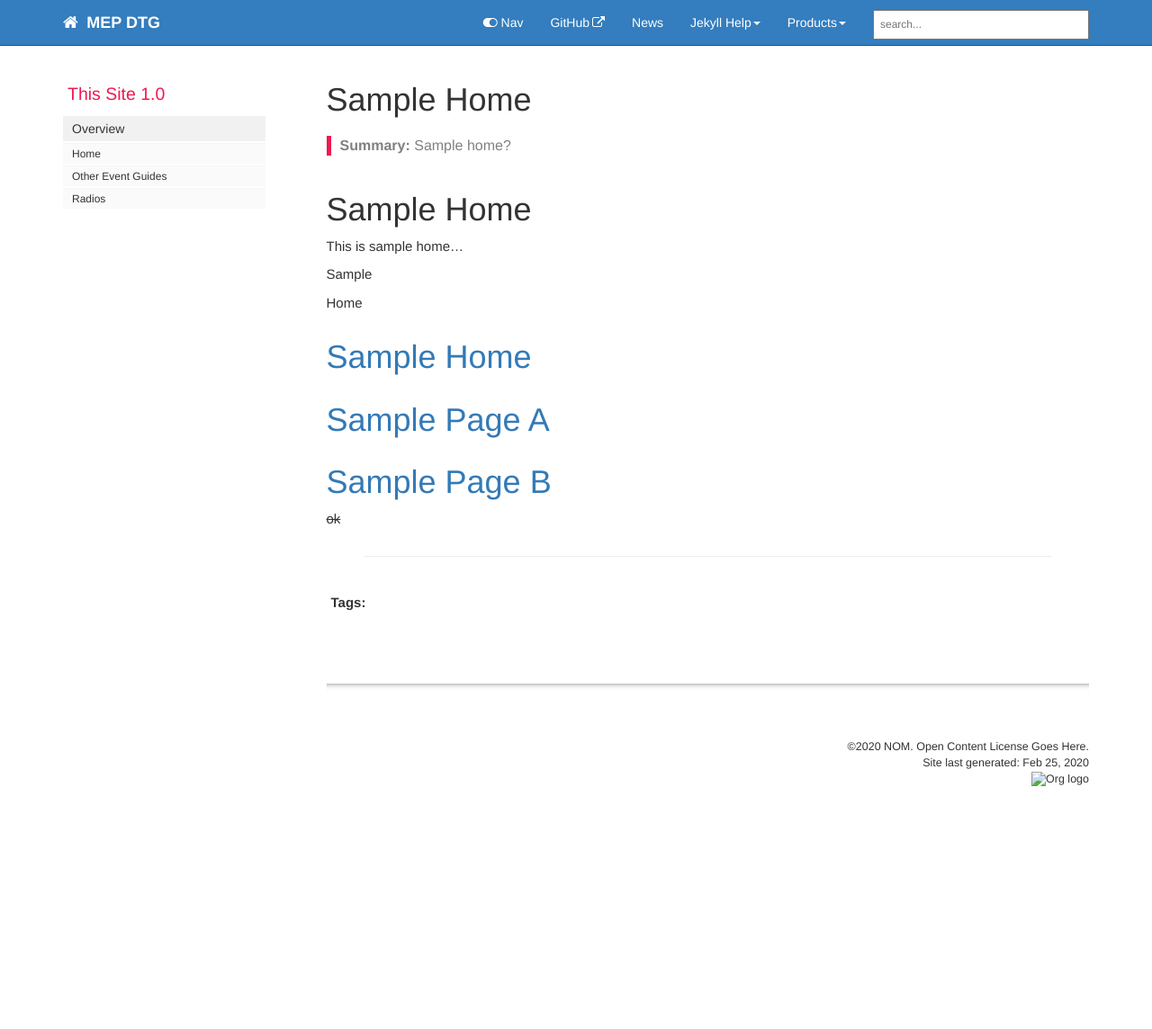
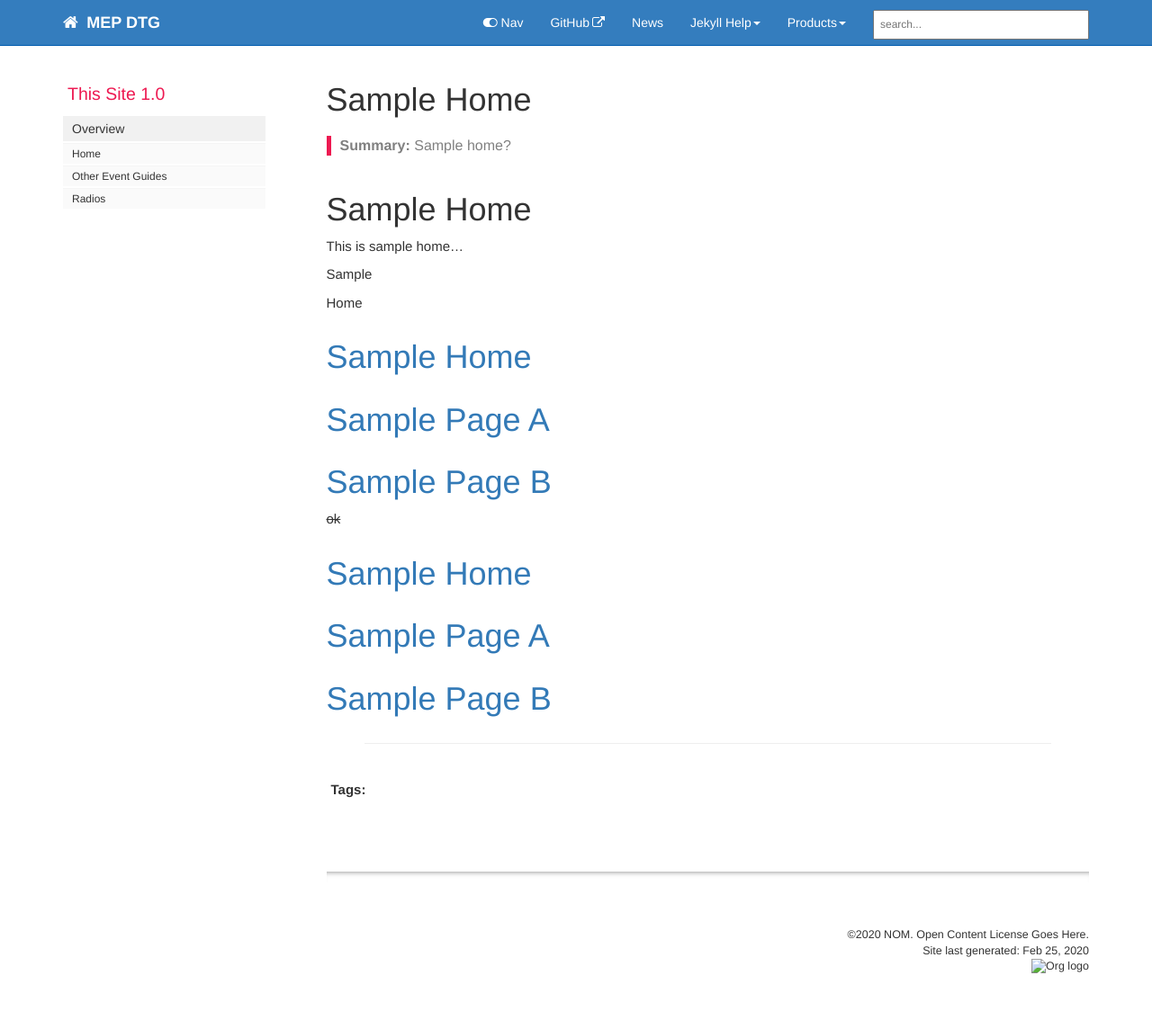
Before and after one commit to raster/nom, a Jekyll site: the page built from samples/index.md, in a window 1280 px wide. Shown: the whole page at 90% size. Built offline with Jekyll 4.4.1, drawn with Linux system fonts in a browser that asks for light colours; nearby versions of some CDN libraries; library files that are not in the unit come from our copies; comment, search, counter and statistics services are not loaded; before the commit the page ends 936 px from its top, so only the background shows below that.

Commit message:
Update index.md

```diff
--- a/samples/index.md
+++ b/samples/index.md
@@ -21,6 +21,11 @@ Home
 
 ~~ok~~
 
+# <a href="{{ 'index.html' | relative_url }}">Sample Home</a>
+# <a href="{{ 'index.html' | relative_url }}">Sample Page A</a>
+# <a href="{{ 'index.html' | relative_url }}">Sample Page B</a>
+
+
 ---
 
 
```
